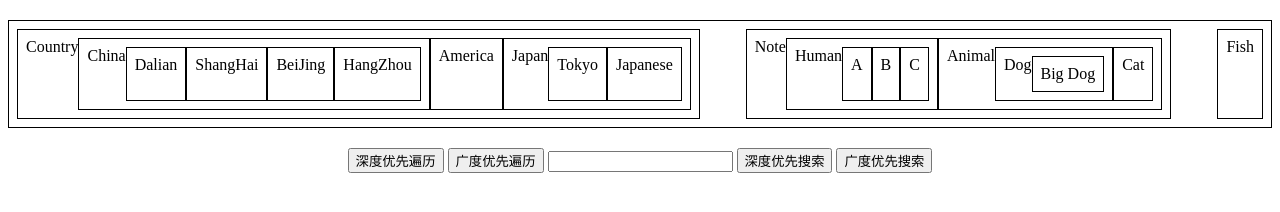
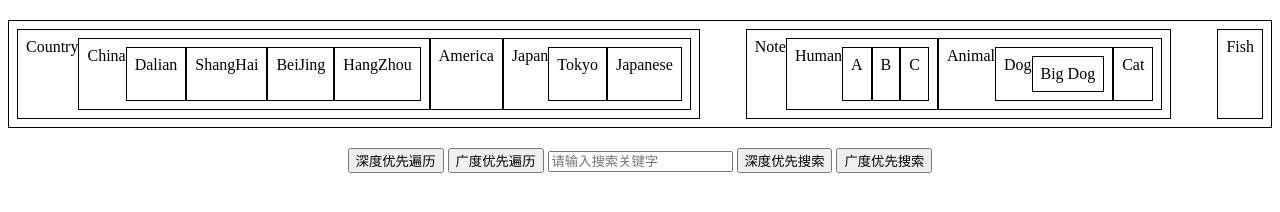
Before and after one commit to BossPan/IFE-Baidu-2016, a plain HTML site: page task_23/task_23.html in a window 1280 px wide. Drawn offline with Linux system fonts and the light colour scheme.

Commit message:
2016-06-15

```diff
--- a/task_23/task_23.html
+++ b/task_23/task_23.html
@@ -67,7 +67,7 @@
 <form>
     <input id="dfs-btn" type="button" value="深度优先遍历">
     <input id="bfs-btn" type="button" value="广度优先遍历">
-    <input id="search-input" type="text">
+    <input id="search-input" type="text" placeholder="请输入搜索关键字">
     <input id="dfs-search-btn" type="button" value="深度优先搜索">
     <input id="bfs-search-btn" type="button" value="广度优先搜索">
 </form>
```
